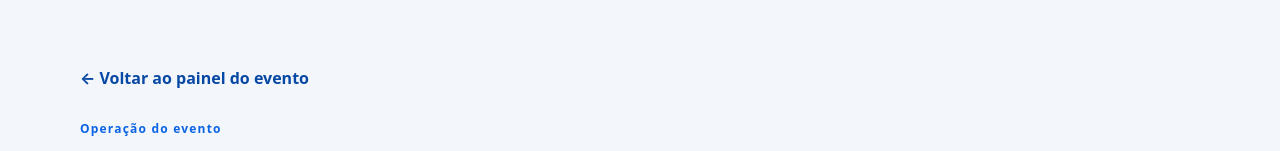
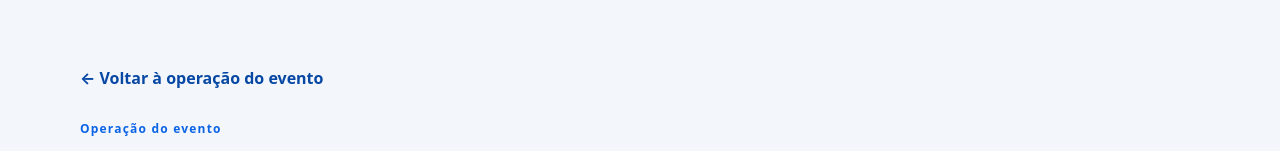
Before and after one commit to evolvia-tecnologia/evolvia-platform, a Next.js app in the folder apps/web/: page /eventos/1/painel/check-in in a window 1280 px wide. Shown: the top 151 px of the page. Built offline with nearby package versions, Linux system fonts and the light colour scheme.

Commit message:
fix(operator): keep check-in navigation in operational area

```diff
--- a/apps/web/components/check-in-console.tsx
+++ b/apps/web/components/check-in-console.tsx
@@ -150,7 +150,7 @@ export default function CheckInConsole({ eventId }: { eventId: string }) {
   }
 
   return <main className={styles.page}>
-    <Link className={styles.back} href={`/eventos/${encodeURIComponent(eventId)}/painel`}>← Voltar ao painel do evento</Link>
+    <Link className={styles.back} href={`/eventos/${encodeURIComponent(eventId)}/operacao`}>← Voltar à operação do evento</Link>
     <header className={styles.header}>
       <p className="eyebrow">Operação do evento</p>
       <h1>Check-in de participantes</h1>
```
